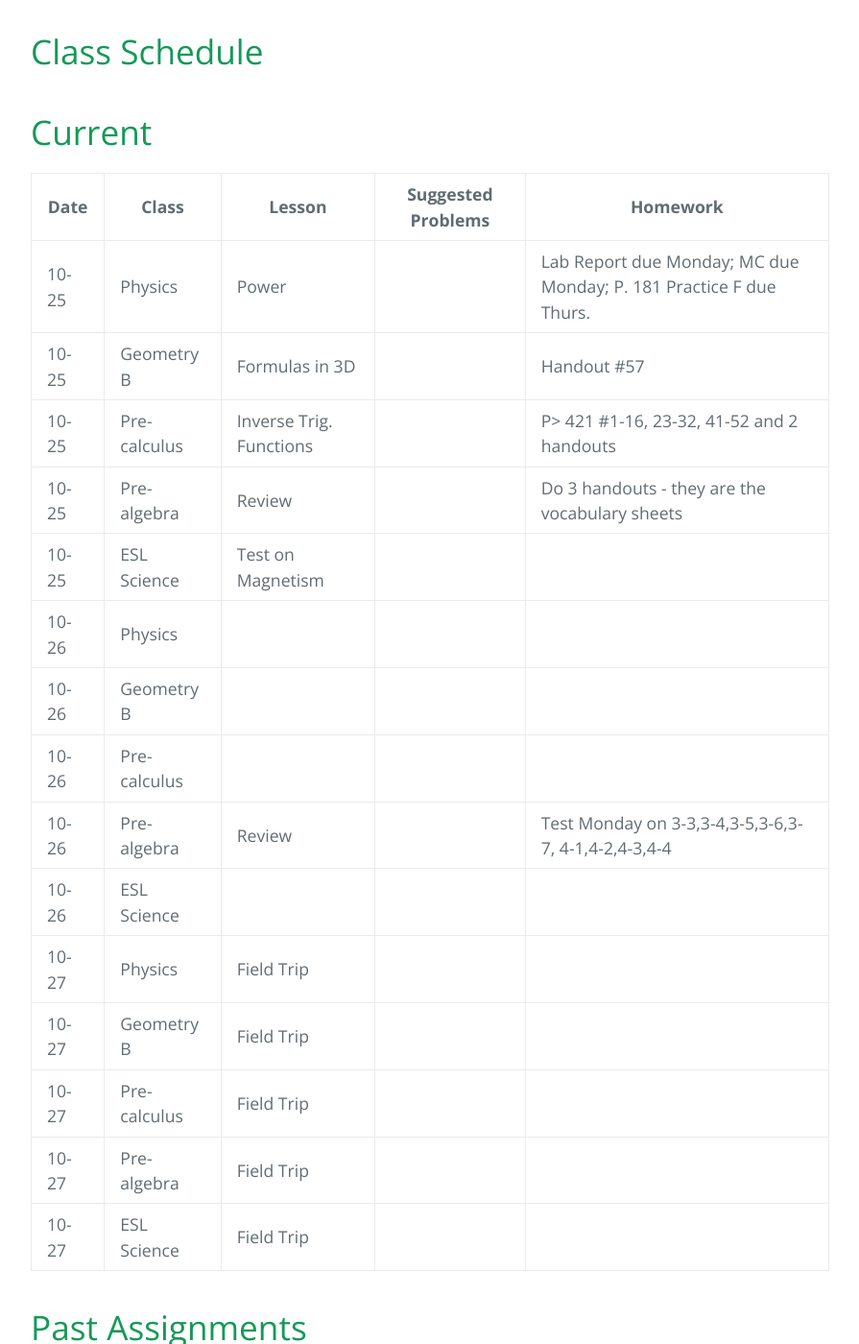
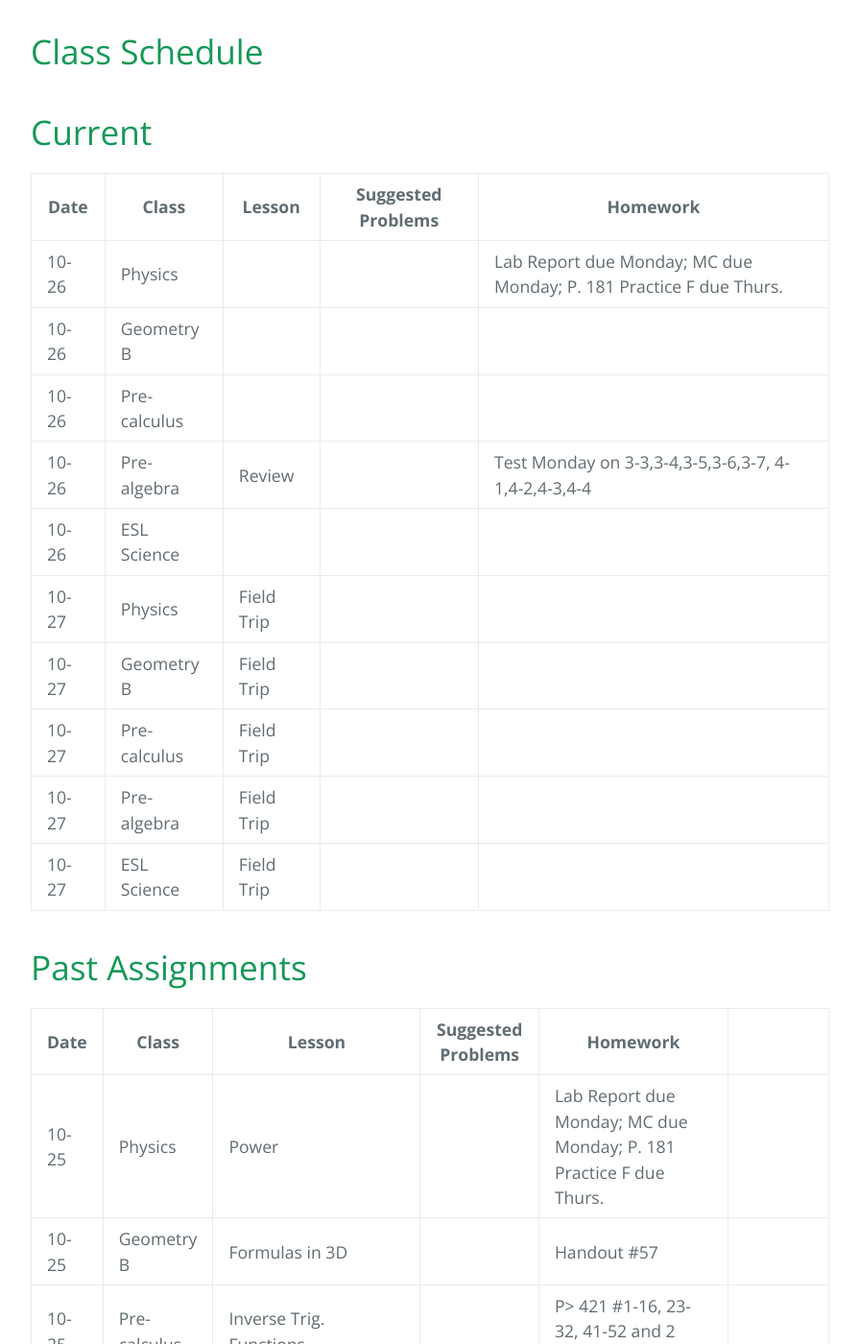
Before and after one commit to gpayoo/gpayoo, a Jekyll site: the page built from index.md, in a window 1280 px wide and 1400 px high, scrolled down 388 px. Shown: the whole window at 96% size, without its empty margins (192-1087 px from the left). Built offline with Jekyll 4.4.1, drawn with Linux system fonts in a browser that asks for light colours; our own code applies the rules of GitHub Pages for plain Markdown files; some of the changed text lies outside the part shown.

Commit message:
Update index.md

```diff
--- a/index.md
+++ b/index.md
@@ -10,12 +10,7 @@ layout: default
 
 | Date | Class | Lesson | Suggested Problems | Homework |
 | ---- | ----- | ------ | -------- | ---
-| 10-25 | Physics | Power | | Lab Report due Monday; MC due Monday; P. 181 Practice F due Thurs.
-| 10-25 | Geometry B |  Formulas in 3D | |   Handout #57
-| 10-25 | Pre-calculus | Inverse Trig. Functions | | P> 421 #1-16, 23-32, 41-52 and 2 handouts
-| 10-25 | Pre-algebra | Review  | | Do 3 handouts - they are the vocabulary sheets
-| 10-25 | ESL Science | Test on Magnetism |  |
-| 10-26 | Physics |  | |
+| 10-26 | Physics |  | | Lab Report due Monday; MC due Monday; P. 181 Practice F due Thurs.
 | 10-26 | Geometry B |   | |   |
 | 10-26 | Pre-calculus | | |
 | 10-26 | Pre-algebra | Review  | | Test  Monday on 3-3,3-4,3-5,3-6,3-7, 4-1,4-2,4-3,4-4
@@ -30,6 +25,11 @@ layout: default
 
 | Date | Class | Lesson | Suggested Problems | Homework |
 | ---- | ----- | ------ | -------- | ---
+| 10-25 | Physics | Power | | Lab Report due Monday; MC due Monday; P. 181 Practice F due Thurs.
+| 10-25 | Geometry B |  Formulas in 3D | |   Handout #57
+| 10-25 | Pre-calculus | Inverse Trig. Functions | | P> 421 #1-16, 23-32, 41-52 and 2 handouts
+| 10-25 | Pre-algebra | Review  | | Do 3 handouts - they are the vocabulary sheets
+| 10-25 | ESL Science | Test on Magnetism |  |
 | 10-24 | Physics | Conservation of Energy Lab | | Work on lab
 | 10-24 | Geometry B | Activity: Using Nets (continued)  | |   |
 | 10-24 | Pre-calculus | Arccos, Arctan| | P. 421 #1-16 due Thursday
```
